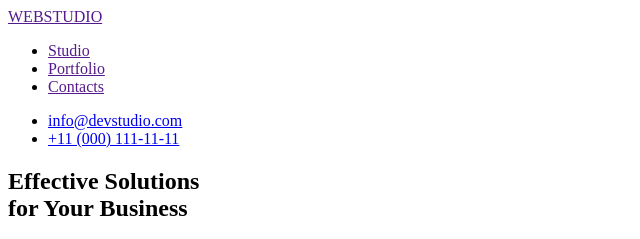
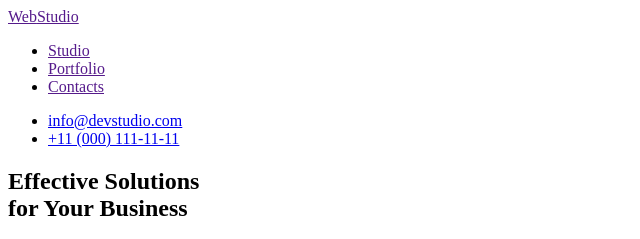
Before and after one commit to JekaZakahar/goit-markup-hw-01, a plain HTML site: page index.html in a window 1280 px wide. Shown: the top 239 px of the page, 0-640 px from the left. Drawn offline with Linux system fonts and the light colour scheme.

Commit message:
add 2nd validation

```diff
--- a/index.html
+++ b/index.html
@@ -9,7 +9,7 @@
   <body>
     <header>
       <nav>
-        <a href="">WEBSTUDIO</a>
+        <a href="">Web<span>Studio</span></a>
         <ul>
           <li>
             <a href="">Studio</a>
@@ -158,7 +158,7 @@
       </section>
     </main>
     <footer>
-      <a href="">WEBSTUDIO</a>
+      <a href="">Web<span>Studio</span></a>
       <p>
         Increase the flow of customers and<br />sales for your business with
         digital<br />marketing & growth solutions.
```
